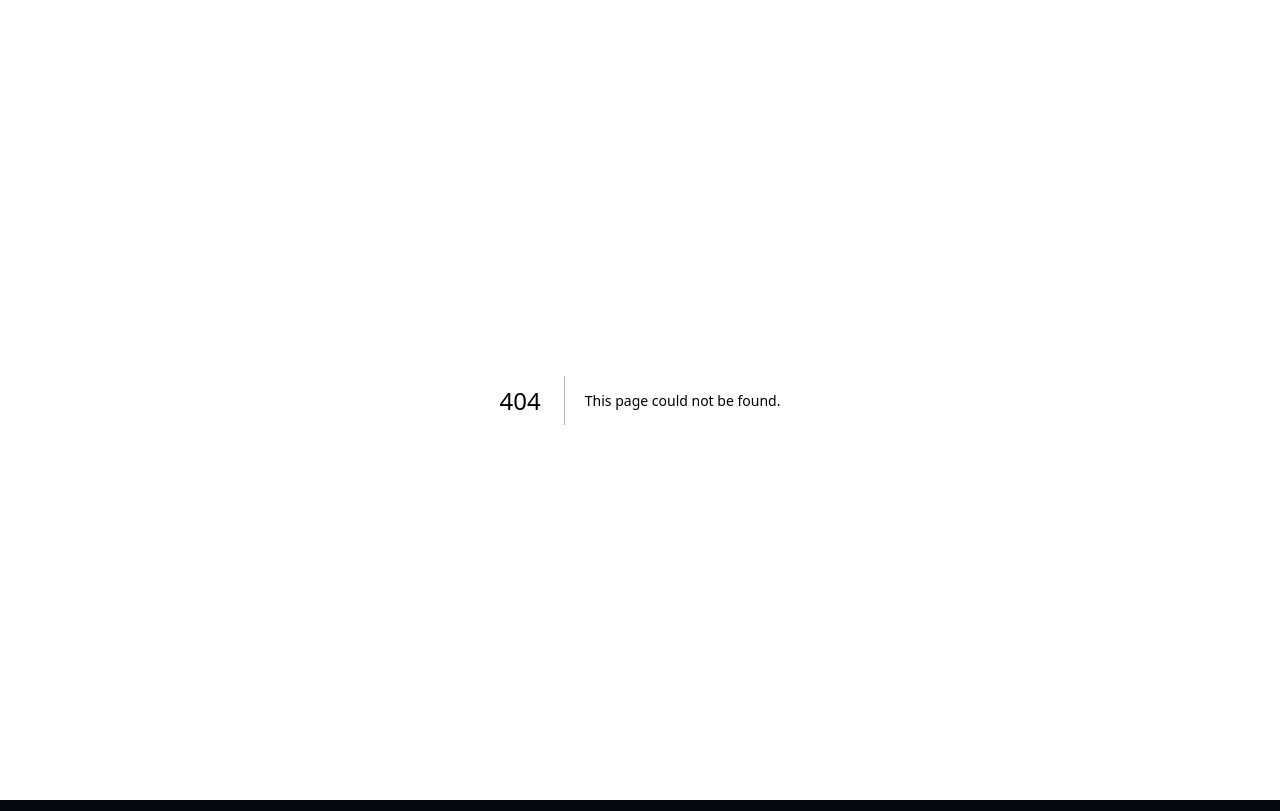
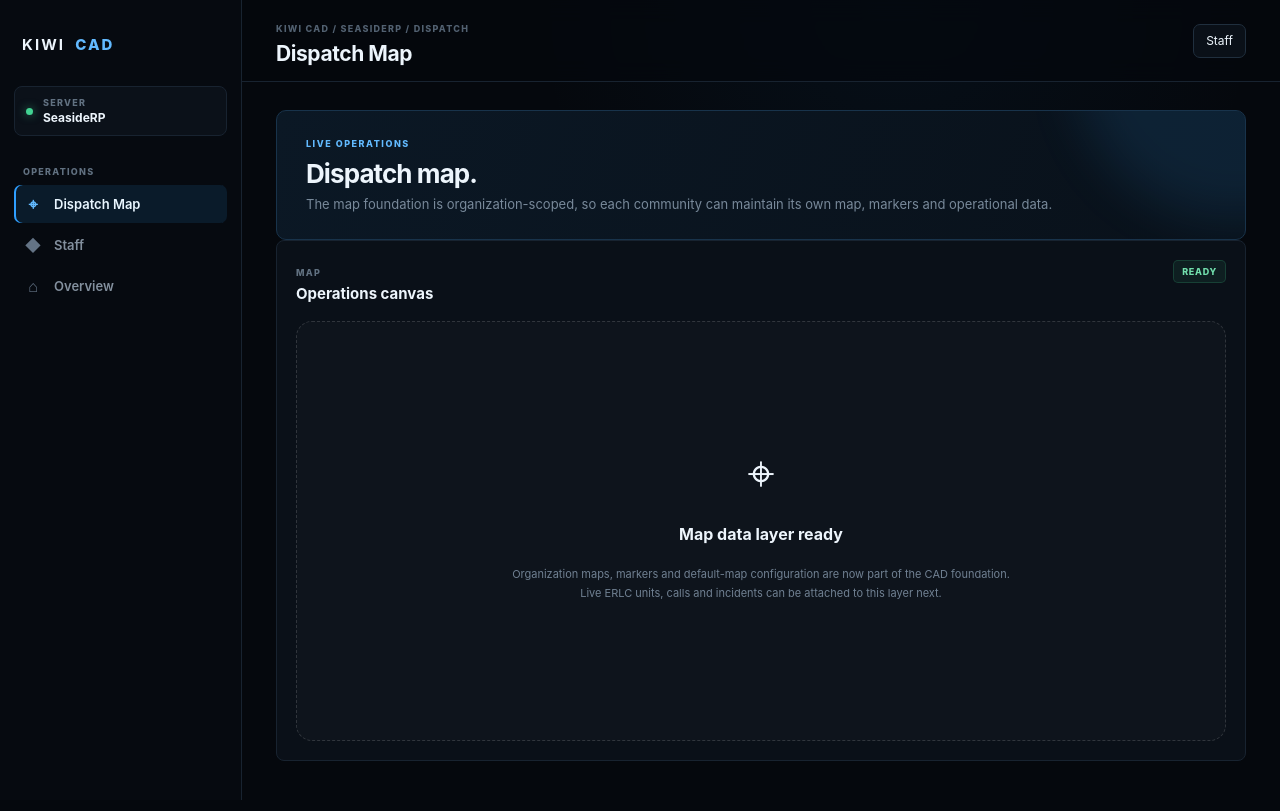
Before and after one commit to forgottenfangz-star/SeasideRP, a Next.js app: page /dispatch in a window 1280 px wide. Before the commit this address had no page. Built offline with nearby package versions, Linux system fonts and the light colour scheme.

Commit message:
Add staff and dispatch foundations

```diff
--- /dev/null
+++ b/app/dispatch/page.tsx
@@ -0,0 +1,30 @@
+import Link from "next/link";
+
+export default function DispatchPage() {
+  return (
+    <main className="cad-app">
+      <aside className="sidebar">
+        <Link href="/" className="cad-brand"><strong>KIWI</strong><span>CAD</span></Link>
+        <div className="server-chip"><span className="online-dot" /><div><small>SERVER</small><b>SeasideRP</b></div></div>
+        <p className="side-label">OPERATIONS</p>
+        <nav className="side-nav">
+          <Link href="/dispatch" className="side-link active"><i>⌖</i><span>Dispatch Map</span></Link>
+          <Link href="/staff" className="side-link"><i>◆</i><span>Staff</span></Link>
+          <Link href="/" className="side-link"><i>⌂</i><span>Overview</span></Link>
+        </nav>
+      </aside>
+      <section className="workspace">
+        <header className="workspace-top"><div><span className="crumb">KIWI CAD / SEASIDERP / DISPATCH</span><h1>Dispatch Map</h1></div><Link href="/staff" className="profile-button">Staff</Link></header>
+        <div className="content">
+          <section className="welcome"><div><p className="eyebrow">LIVE OPERATIONS</p><h2>Dispatch map.</h2><p>The map foundation is organization-scoped, so each community can maintain its own map, markers and operational data.</p></div></section>
+          <section className="panel" style={{minHeight:520}}>
+            <div className="panel-head"><div><span className="panel-kicker">MAP</span><h3>Operations canvas</h3></div><span className="badge green">READY</span></div>
+            <div style={{height:420,display:"grid",placeItems:"center",border:"1px dashed rgba(255,255,255,.14)",borderRadius:16,background:"rgba(255,255,255,.02)"}}>
+              <div style={{textAlign:"center",maxWidth:520}}><div style={{fontSize:48}}>⌖</div><h4>Map data layer ready</h4><p className="info-copy">Organization maps, markers and default-map configuration are now part of the CAD foundation. Live ERLC units, calls and incidents can be attached to this layer next.</p></div>
+            </div>
+          </section>
+        </div>
+      </section>
+    </main>
+  );
+}
```
